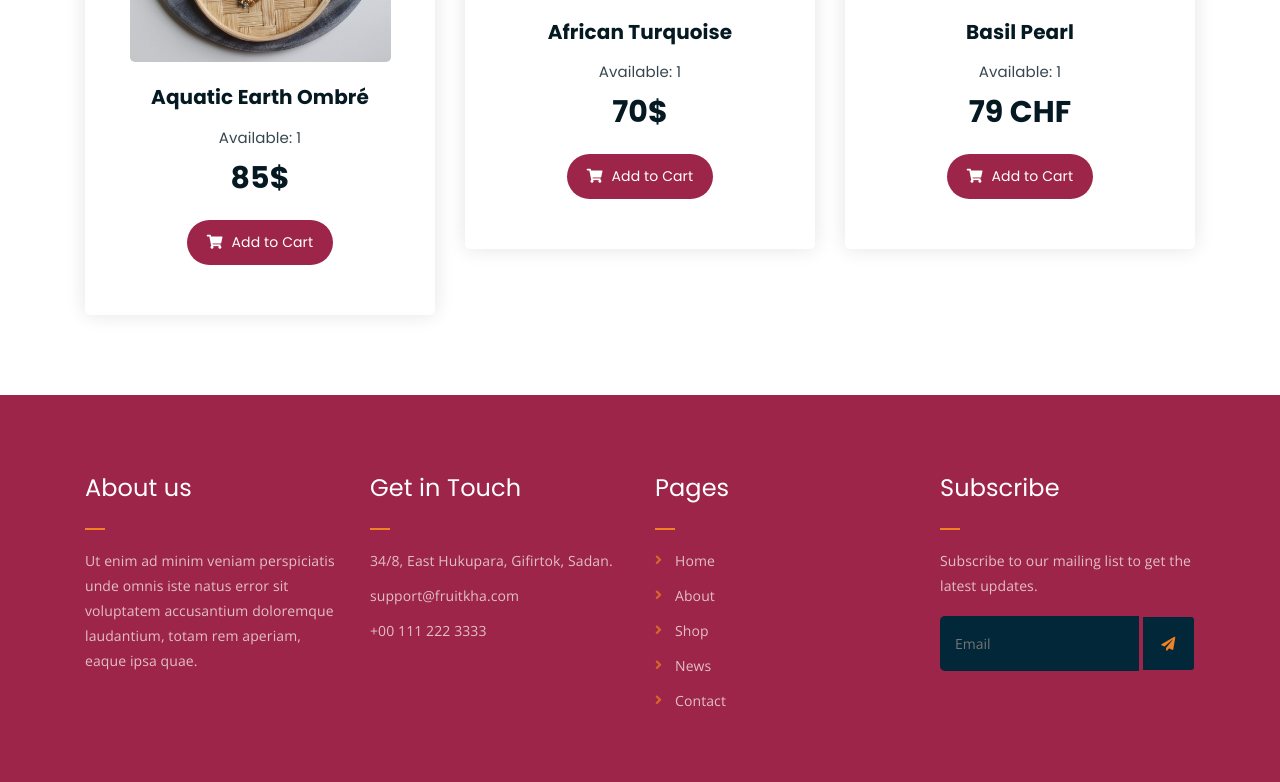
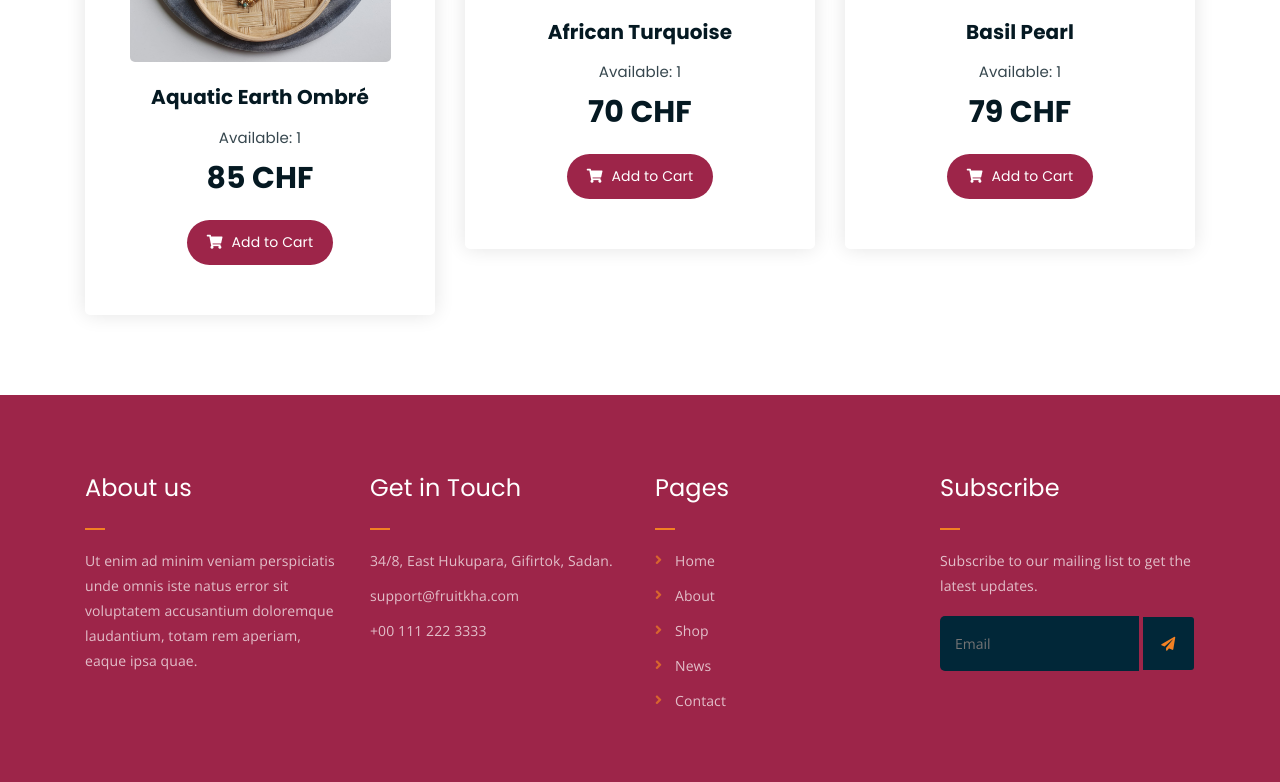
Before and after one commit to JRudyRay/la-vie-dor, a plain HTML site: page index.html in a window 1280 px wide. Shown: the part 1626-2408 px from the top of the page. Drawn offline with nearby package versions, Linux system fonts and the light colour scheme.

Commit message:
Update index.html

```diff
--- a/index.html
+++ b/index.html
@@ -238,7 +238,7 @@
 							<a href="single-product.html"><img src="assets/img/products/aquatic_earth_ombre.jpeg" alt=""></a>
 						</div>
 						<h3>Aquatic Earth Ombré</h3>
-						<p class="product-price"><span>Available: 1</span> 85$ </p>
+						<p class="product-price"><span>Available: 1</span> 85 CHF </p>
 						<a href="cart.html" class="cart-btn"><i class="fas fa-shopping-cart"></i> Add to Cart</a>
 					</div>
 				</div>
@@ -248,7 +248,7 @@
 							<a href="single-product.html"><img src="assets/img/products/african-turq-sun.jpg" alt=""></a>
 						</div>
 						<h3>African Turquoise </h3>
-						<p class="product-price"><span>Available: 1</span> 70$ </p>
+						<p class="product-price"><span>Available: 1</span> 70 CHF </p>
 						<a href="cart.html" class="cart-btn"><i class="fas fa-shopping-cart"></i> Add to Cart</a>
 					</div>
 				</div>
```
